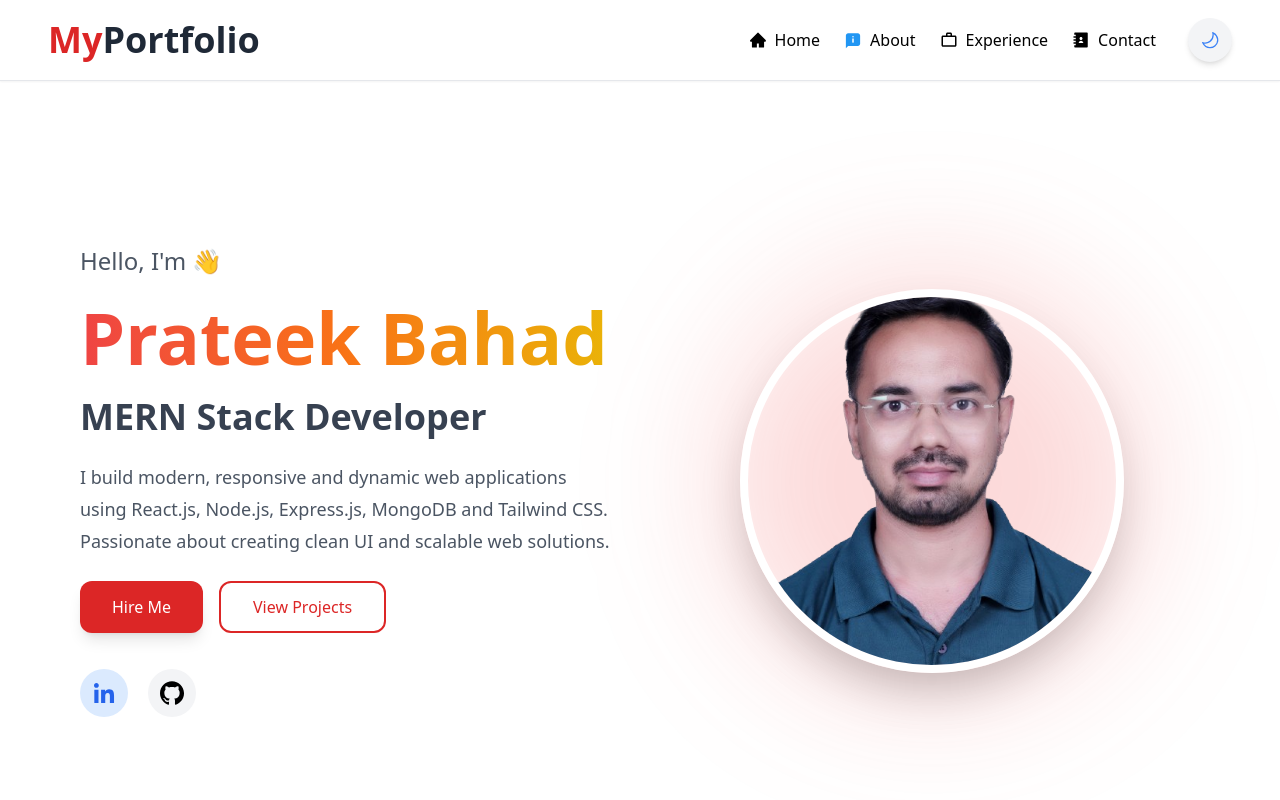
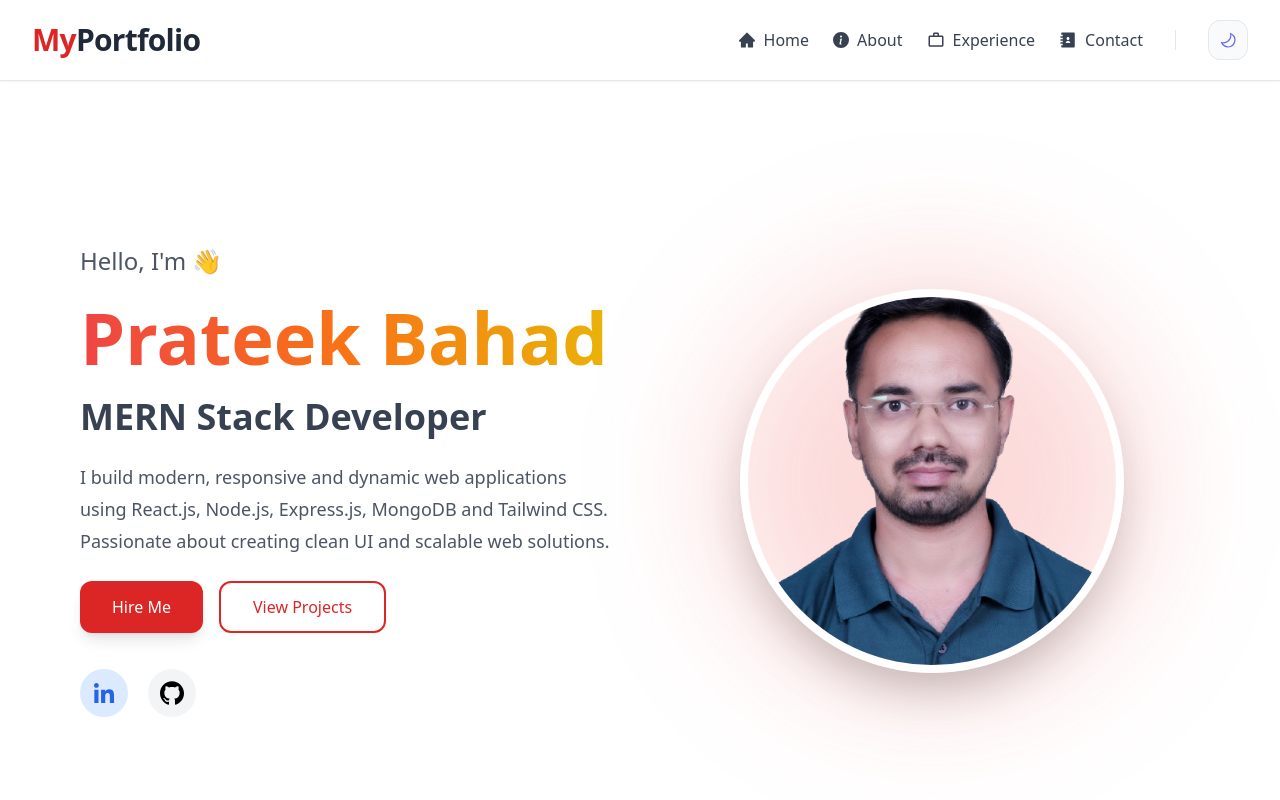
Before and after one commit to prateek205/react-portfolio, a React (Vite) app: page / in a window 1280 px wide. Shown: the top 800 px of the page. Built offline with nearby package versions, Linux system fonts and the light colour scheme.

Commit message:
update Navbar.jsx

```diff
--- a/src/components/Navbar.jsx
+++ b/src/components/Navbar.jsx
@@ -1,67 +1,62 @@
 import React, { useEffect, useState } from "react";
 import { AiFillHome } from "react-icons/ai";
-import { BsSun } from "react-icons/bs";
+import { BsInfoCircleFill, BsSun } from "react-icons/bs";
 import { FcAbout } from "react-icons/fc";
 import { GoMoon } from "react-icons/go";
 import { MdOutlineWorkOutline } from "react-icons/md";
 import { RiContactsBook3Fill } from "react-icons/ri";
 import { Link } from "react-router-dom";
 import { myContext } from "../context/ThemeContext";
+import { FiMenu, FiX } from "react-icons/fi";
 
 const Navbar = () => {
   const { theme, setTheme, handleToggle } = myContext();
+  const [isOpen, setIsOpen] = useState(false);
 
   return (
-    <nav
-      className="sticky top-0 z-50 w-full border-b border-gray-200 dark:border-gray-700
-    bg-white/90 dark:bg-gray-900/90 backdrop-blur-md shadow-sm"
-    >
-      <div className="max-w-7xl mx-auto h-20 px-6 lg:px-12 flex items-center justify-between">
-        {/* Logo */}
-        <Link to="/">
-          <h1 className="text-3xl md:text-4xl font-bold cursor-pointer">
+    <nav className="sticky top-0 z-50 w-full border-b border-gray-200 dark:border-gray-800 bg-white/90 dark:bg-gray-900/90 backdrop-blur-md shadow-sm transition-colors duration-300">
+      <div className="max-w-7xl mx-auto h-16 md:h-20 px-4 sm:px-6 lg:px-8 flex items-center justify-between">
+
+        <Link to="/" onClick={() => setIsOpen(false)}>
+          <h1 className="text-2xl md:text-3xl font-black tracking-tight cursor-pointer">
             <span className="text-red-600">My</span>
             <span className="text-gray-800 dark:text-white">Portfolio</span>
           </h1>
         </Link>
 
-        {/* Navigation */}
-        <div className="flex items-center gap-8">
-          <ul className="flex items-center gap-6 text-md font-medium">
+        <div className="hidden md:flex items-center gap-6 lg:gap-8">
+          <ul className="flex items-center gap-6 text-sm lg:text-base font-medium text-gray-700 dark:text-gray-300">
             <li>
               <Link
                 to="/"
-                className="flex items-center gap-2 hover:text-red-600 duration-300"
+                className="flex items-center gap-2 hover:text-red-600 dark:hover:text-red-500 transition-colors py-2"
               >
                 <AiFillHome className="text-lg" />
                 Home
               </Link>
             </li>
-
             <li>
               <Link
                 to="/about"
-                className="flex items-center gap-2 hover:text-red-600 duration-300"
+                className="flex items-center gap-2 hover:text-red-600 dark:hover:text-red-500 transition-colors py-2"
               >
-                <FcAbout className="text-lg" />
+                <BsInfoCircleFill className="text-base" />
                 About
               </Link>
             </li>
-
             <li>
               <Link
                 to="/experience"
-                className="flex items-center gap-2 hover:text-red-600 duration-300"
+                className="flex items-center gap-2 hover:text-red-600 dark:hover:text-red-500 transition-colors py-2"
               >
                 <MdOutlineWorkOutline className="text-lg" />
                 Experience
               </Link>
             </li>
-
             <li>
               <Link
                 to="/contact"
-                className="flex items-center gap-2 hover:text-red-600 duration-300"
+                className="flex items-center gap-2 hover:text-red-600 dark:hover:text-red-500 transition-colors py-2"
               >
                 <RiContactsBook3Fill className="text-lg" />
                 Contact
@@ -69,22 +64,96 @@ const Navbar = () => {
             </li>
           </ul>
 
-          {/* Theme Toggle */}
+          <div
+            className="h-5 w-px bg-gray-200 dark:bg-gray-800"
+            aria-hidden="true"
+          />
+
           <button
             onClick={handleToggle}
-            className="w-11 h-11 rounded-full flex items-center justify-center
-          bg-gray-100 dark:bg-gray-800
-          hover:scale-110 hover:bg-red-100 dark:hover:bg-red-900
-          duration-300 shadow-md"
+            className="w-10 h-10 rounded-xl flex items-center justify-center bg-gray-50 dark:bg-gray-800 border border-gray-200 dark:border-gray-700 hover:text-red-600 dark:hover:text-red-400 transition-all cursor-pointer active:scale-95"
+            aria-label="Toggle layout theme"
           >
             {theme ? (
-              <BsSun className="text-yellow-500 text-xl" />
+              <BsSun className="text-yellow-500 text-lg" />
             ) : (
-              <GoMoon className="text-blue-500 text-xl" />
+              <GoMoon className="text-indigo-500 text-lg" />
+            )}
+          </button>
+        </div>
+
+        <div className="flex md:hidden items-center gap-2">
+          <button
+            onClick={handleToggle}
+            className="w-10 h-10 rounded-xl flex items-center justify-center bg-gray-50 dark:bg-gray-800 border border-gray-200 dark:border-gray-700 text-gray-600 dark:text-gray-300"
+            aria-label="Toggle layout theme"
+          >
+            {theme ? (
+              <BsSun className="text-yellow-500 text-lg" />
+            ) : (
+              <GoMoon className="text-indigo-500 text-lg" />
+            )}
+          </button>
+
+          <button
+            onClick={() => setIsOpen(!isOpen)}
+            className="p-2 rounded-xl text-gray-600 dark:text-gray-300 hover:bg-gray-100 dark:hover:bg-gray-800 focus:outline-none transition-colors cursor-pointer"
+            aria-expanded={isOpen}
+            aria-label="Main menu panel toggle"
+          >
+            {isOpen ? (
+              <FiX className="text-xl" />
+            ) : (
+              <FiMenu className="text-xl" />
             )}
           </button>
         </div>
       </div>
+
+      {isOpen && (
+        <div className="md:hidden border-t border-gray-200 dark:border-gray-800 bg-white dark:bg-gray-900 transition-all duration-300 shadow-inner">
+          <nav
+            className="px-4 py-4 flex flex-col gap-1"
+            aria-label="Mobile Navigation Drawer"
+          >
+            <Link
+              to="/"
+              onClick={() => setIsOpen(false)}
+              className="flex items-center gap-3 px-4 py-3 rounded-xl font-medium text-gray-600 dark:text-gray-300 hover:bg-gray-50 dark:hover:bg-gray-800/50 hover:text-red-600 dark:hover:text-red-400 transition-all"
+            >
+              <AiFillHome className="text-xl text-gray-400" />
+              Home
+            </Link>
+
+            <Link
+              to="/about"
+              onClick={() => setIsOpen(false)}
+              className="flex items-center gap-3 px-4 py-3 rounded-xl font-medium text-gray-600 dark:text-gray-300 hover:bg-gray-50 dark:hover:bg-gray-800/50 hover:text-red-600 dark:hover:text-red-400 transition-all"
+            >
+              <BsInfoCircleFill className="text-lg text-gray-400" />
+              About
+            </Link>
+
+            <Link
+              to="/experience"
+              onClick={() => setIsOpen(false)}
+              className="flex items-center gap-3 px-4 py-3 rounded-xl font-medium text-gray-600 dark:text-gray-300 hover:bg-gray-50 dark:hover:bg-gray-800/50 hover:text-red-600 dark:hover:text-red-400 transition-all"
+            >
+              <MdOutlineWorkOutline className="text-xl text-gray-400" />
+              Experience
+            </Link>
+
+            <Link
+              to="/contact"
+              onClick={() => setIsOpen(false)}
+              className="flex items-center gap-3 px-4 py-3 rounded-xl font-medium text-gray-600 dark:text-gray-300 hover:bg-gray-50 dark:hover:bg-gray-800/50 hover:text-red-600 dark:hover:text-red-400 transition-all"
+            >
+              <RiContactsBook3Fill className="text-xl text-gray-400" />
+              Contact
+            </Link>
+          </nav>
+        </div>
+      )}
     </nav>
   );
 };
```
